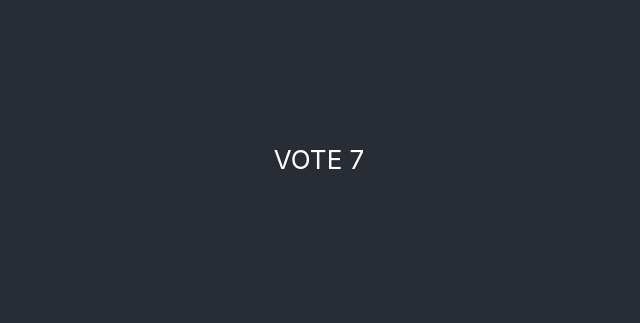
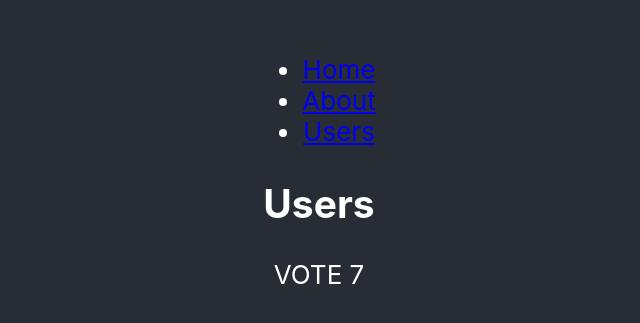
Before and after one commit to vote7/Vote7, a React (Create React App) app in the folder frontend/: page /users in a window 1280 px wide. Shown: the part 241-564 px from the top of the page, without its empty margins (321-961 px from the left). Built offline with nearby package versions, Linux system fonts and the light colour scheme.

Commit message:
Add first home page css skeleton

```diff
--- a/frontend/package.json
+++ b/frontend/package.json
@@ -5,6 +5,7 @@
   "dependencies": {
     "react": "^16.8.6",
     "react-dom": "^16.8.6",
+    "react-router-dom": "^5.0.0",
     "react-scripts": "2.1.8"
   },
   "scripts": {
--- a/frontend/src/App.js
+++ b/frontend/src/App.js
@@ -1,11 +1,13 @@
 import React, { Component } from 'react';
 import './App.css';
+import AppRouter  from './AppRouter';
 
 class App extends Component {
   render() {
     return (
       <div className="App">
         <header className="App-header">
+          <AppRouter />
           <h>VOTE 7</h>
         </header>
       </div>
--- /dev/null
+++ b/frontend/src/AppRouter.css
@@ -0,0 +1,37 @@
+.main-container {
+    display: flex;
+    flex-direction: column;
+    justify-content: flex-start;
+
+    width: 90%;
+}
+
+.navigation-container {
+    order: 1;
+    flex-grow: 1;
+    flex-basis: 20%;
+
+    display: flex;
+    flex-direction: row;
+    justify-content: center;
+
+    width: 90%;
+}
+
+.navigation-container > .home-btn {
+    order: 1;
+    flex-grow: 1;
+    flex-basis: 20%;
+}
+
+.navigation-container > .votes-btn {
+    order: 1;
+    flex-grow: 1;
+    flex-basis: 20%;
+}
+
+.navigation-container > .account-btn {
+    order: 1;
+    flex-grow: 1;
+    flex-basis: 20%;
+}
--- /dev/null
+++ b/frontend/src/AppRouter.js
@@ -0,0 +1,42 @@
+import React from "react";
+import { BrowserRouter as Router, Route, Link } from "react-router-dom";
+
+function Index() {
+  return <h2>Home</h2>;
+}
+
+function About() {
+  return <h2>About</h2>;
+}
+
+function Users() {
+  return <h2>Users</h2>;
+}
+
+function AppRouter() {
+  return (
+    <Router>
+      <div>
+        <nav>
+          <ul>
+            <li>
+              <Link to="/">Home</Link>
+            </li>
+            <li>
+              <Link to="/about/">About</Link>
+            </li>
+            <li>
+              <Link to="/users/">Users</Link>
+            </li>
+          </ul>
+        </nav>
+
+        <Route path="/" exact component={Index} />
+        <Route path="/about/" component={About} />
+        <Route path="/users/" component={Users} />
+      </div>
+    </Router>
+  );
+}
+
+export default AppRouter;
```
